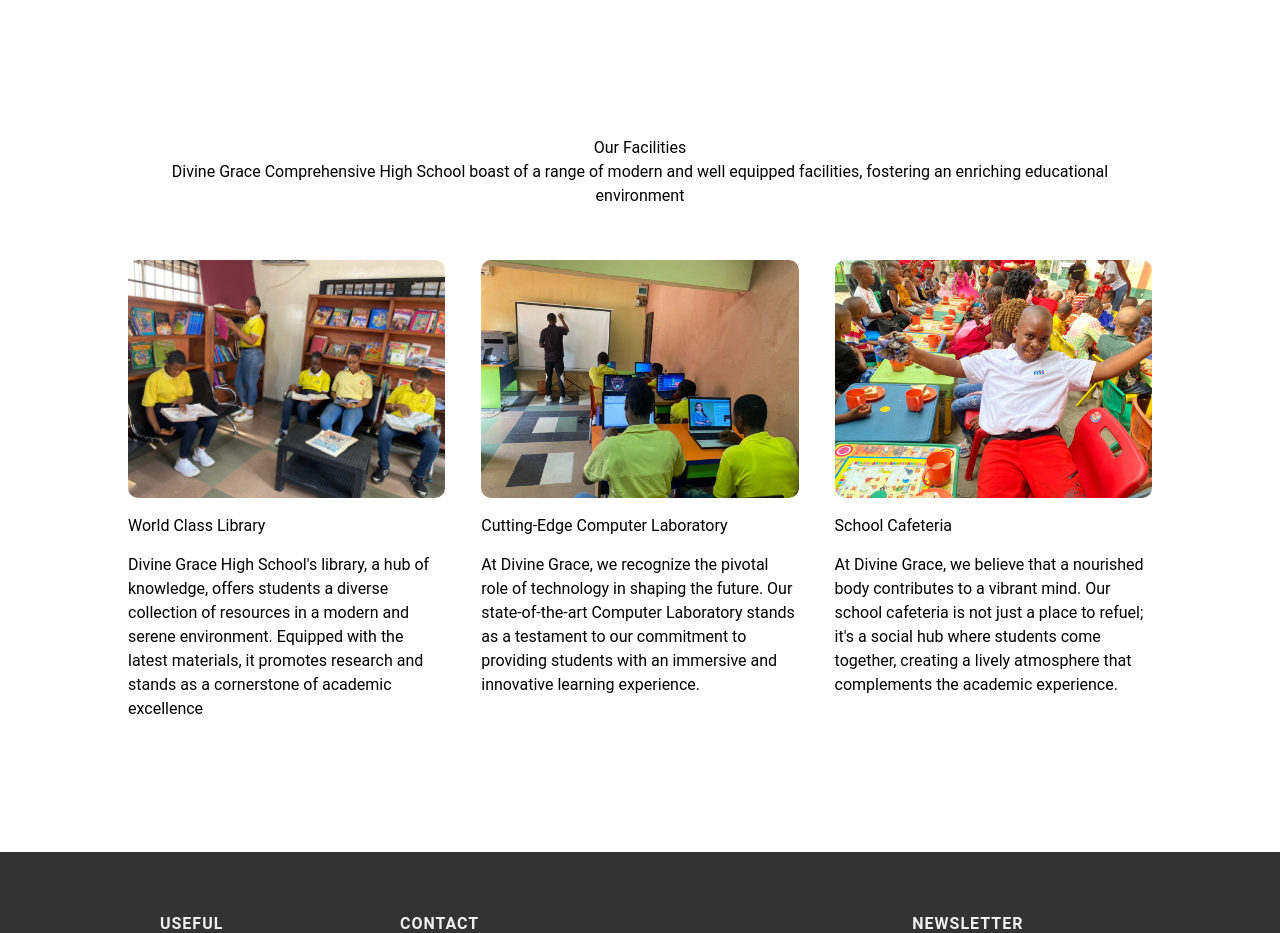
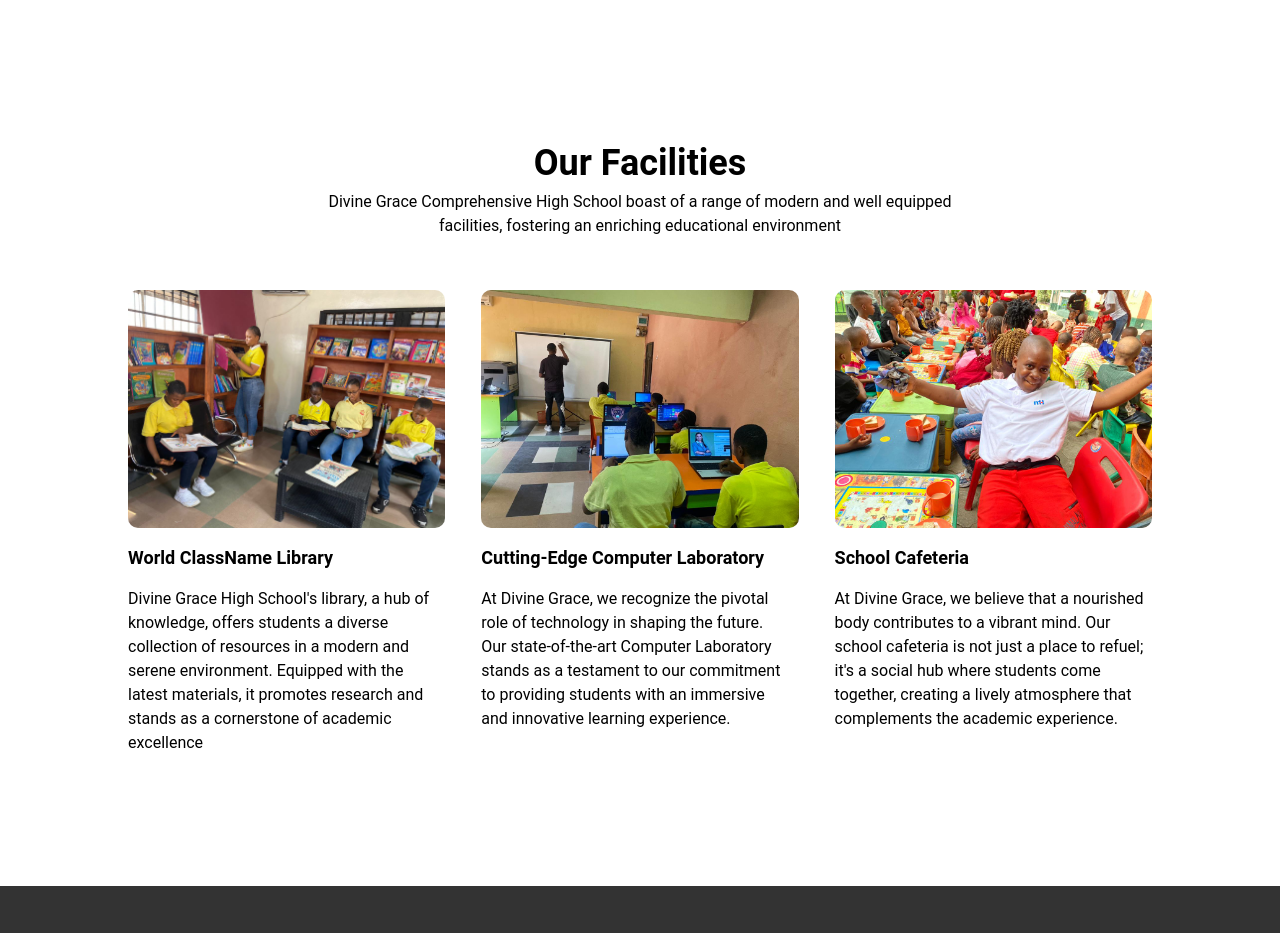
Before and after one commit to Pasify/DGHCS, a React (Vite) app: page /programmes in a window 1280 px wide. Shown: the part 920-1853 px from the top of the page. Built offline with nearby package versions, Linux system fonts and the light colour scheme; what ldrs would draw is missing.

Commit message:
fixed facilities layout

```diff
--- a/src/pages/programmes/Facilities.jsx
+++ b/src/pages/programmes/Facilities.jsx
@@ -5,17 +5,20 @@ import styles from "./Facilities.module.css";
 function Facilities() {
   return (
     <section className={styles.facilities}>
-      <h1>Our Facilities</h1>
-      <p>
-        Divine Grace Comprehensive High School boast of a range of modern and
-        well equipped facilities, fostering an enriching educational environment
-      </p>
+      <div className="flex flex-col items-center justify-center">
+        <h1 className="heading">Our Facilities</h1>
+        <p className="heading_summary">
+          Divine Grace Comprehensive High School boast of a range of modern and
+          well equipped facilities, fostering an enriching educational
+          environment
+        </p>
+      </div>
 
       <div className="row">
         <div className={styles.facilities_column}>
           <img src={library} />
-          <h3>World Class Library</h3>
-          <p>
+          <h3 className="text-lg font-semibold">World ClassName Library</h3>
+          <p className="text-balance">
             Divine Grace High School's library, a hub of knowledge, offers
             students a diverse collection of resources in a modern and serene
             environment. Equipped with the latest materials, it promotes
@@ -25,8 +28,11 @@ function Facilities() {
 
         <div className={styles.facilities_column}>
           <img src={dgchsabout} />
-          <h3> Cutting-Edge Computer Laboratory</h3>
-          <p>
+          <h3 className="text-lg font-semibold">
+            {" "}
+            Cutting-Edge Computer Laboratory
+          </h3>
+          <p className="text-balance">
             At Divine Grace, we recognize the pivotal role of technology in
             shaping the future. Our state-of-the-art Computer Laboratory stands
             as a testament to our commitment to providing students with an
@@ -36,8 +42,8 @@ function Facilities() {
 
         <div className={styles.facilities_column}>
           <img src={cafeteria} />
-          <h3>School Cafeteria</h3>
-          <p>
+          <h3 className="text-lg font-semibold">School Cafeteria</h3>
+          <p className="text-balance">
             At Divine Grace, we believe that a nourished body contributes to a
             vibrant mind. Our school cafeteria is not just a place to refuel;
             it's a social hub where students come together, creating a lively
```
